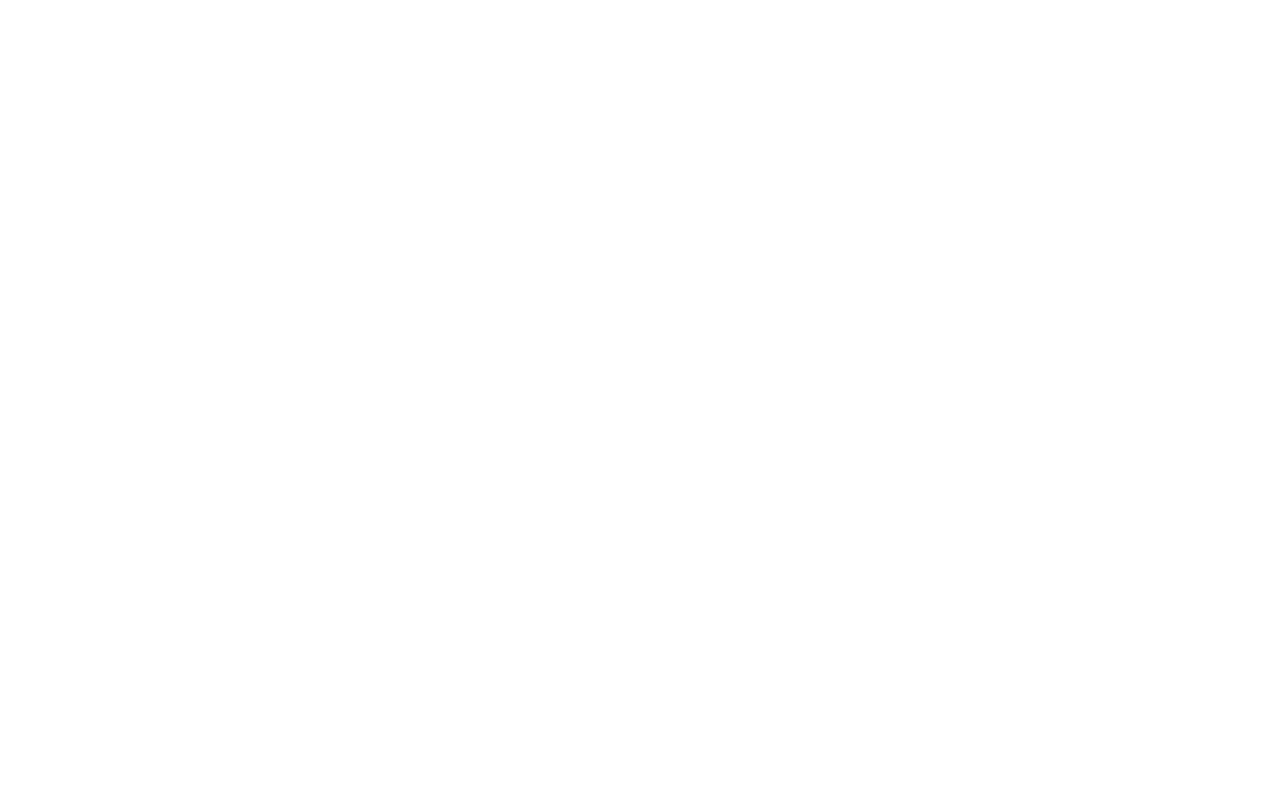
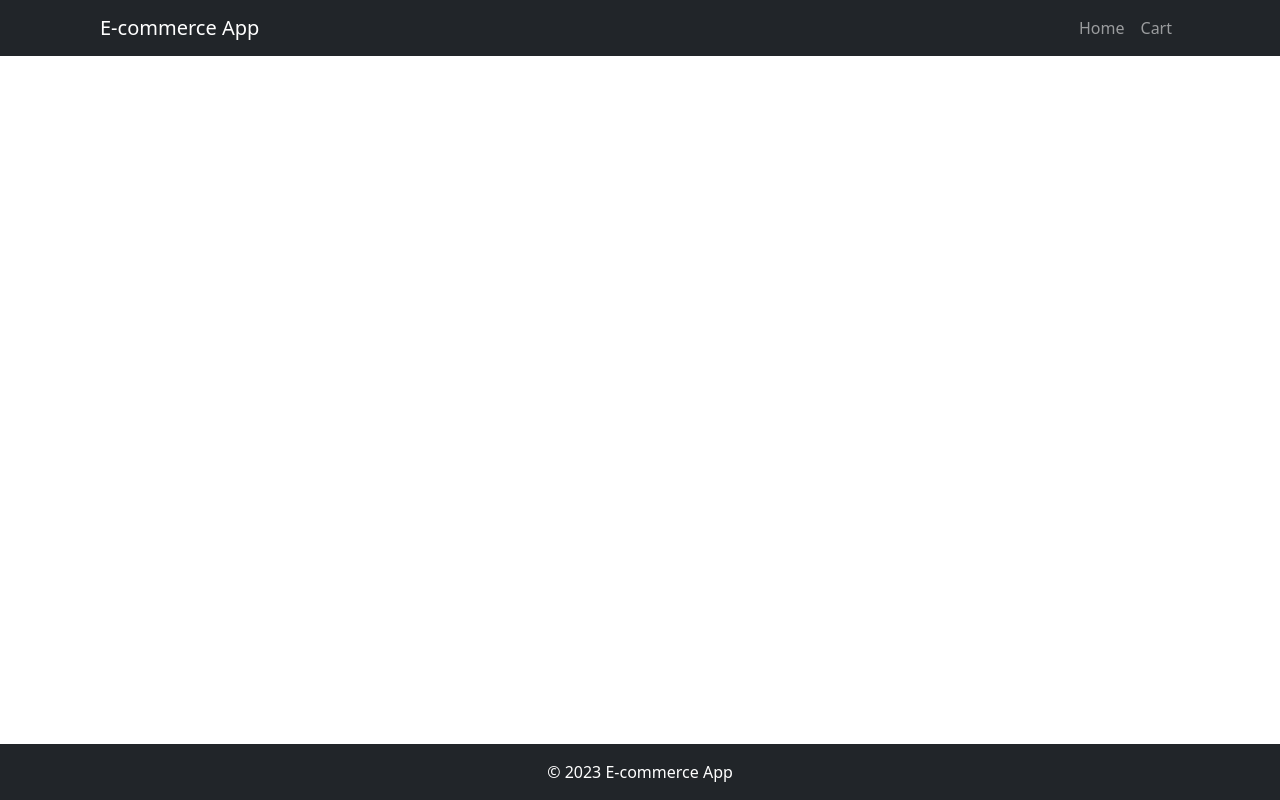
Before and after one commit to jisshub/ecommerce-app, a React (Create React App) app: page /cart in a window 1280 px wide. Built offline with nearby package versions, Linux system fonts and the light colour scheme.

Commit message:
commit all changes

```diff
--- a/src/components/Cart/Cart.tsx
+++ b/src/components/Cart/Cart.tsx
@@ -2,6 +2,8 @@
 import { Product } from '../../productTypes';
 import { CartContext } from '../../contexts/cartContext';
 import './style.css';
+import Header from '../Header/Header';
+import Footer from '../Footer/Footer';
 
 // Remove the carts prop from here
 type CartProps = {};
@@ -17,7 +19,9 @@
     const { carts } = context;
 
     return (
-        <div className="cart-container">
+        <div className='carts-wrapper'>
+            <Header />
+            <div className="cart-container mt-5 mb-5">
                 {carts.map((product: Product) => (
                     <div key={product.id} className="cart-box">
                         <h2>{product.title}</h2>
@@ -25,6 +29,8 @@
                     </div>
                 ))}
             </div>
+            <Footer />
+        </div>
     );
 }
 
--- a/src/components/Cart/style.css
+++ b/src/components/Cart/style.css
@@ -1,7 +1,12 @@
 /* style.css */
+html, body {
+    height: 100%;
+    margin: 0;
+}
 
 .cart-container {
     display: flex;
+    flex: 1;
     flex-direction: column;
     align-items: center;
   }
@@ -17,3 +22,9 @@
     border: 1px solid #ccc;
     box-shadow: 0 4px 8px rgba(0, 0, 0, 0.1);
   }
+
+  .carts-wrapper {
+    display: flex;
+    flex-direction: column;
+    min-height: 100vh;
+  }
--- a/src/components/Footer/Footer.tsx
+++ b/src/components/Footer/Footer.tsx
@@ -1,8 +1,9 @@
 import React from 'react';
+import './style.css'
 
 const Footer: React.FC = () => {
     return (
-        <footer className="bg-dark text-center text-white py-3">
+        <footer className="bg-dark text-center text-white py-3 footer-element">
             &copy; 2023 E-commerce App
         </footer>
     );
--- a/src/components/Footer/style.css
+++ b/src/components/Footer/style.css
@@ -0,0 +1,4 @@
+/* .footer-element {
+    position: fixed !important;
+    bottom: 0 !important;
+} */
```
Lines whose indentation alone changed are shown as unchanged.
